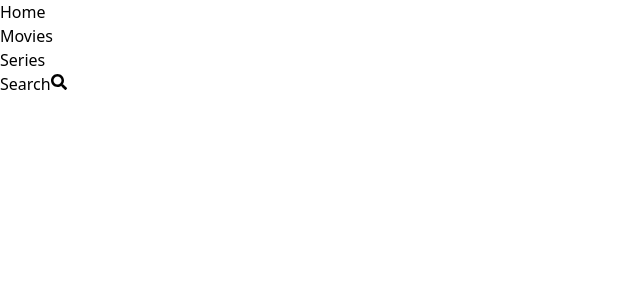
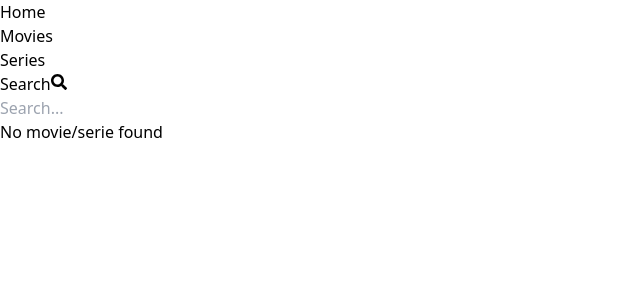
Before and after one commit to ImadOuguaour/StreamShow, a React (Vite) app: page /StreamShow/search/1 in a window 1280 px wide. Shown: the top 300 px of the page, without its empty margins (0-640 px from the left). Built offline with nearby package versions, Linux system fonts and the light colour scheme; no server answers.

Commit message:
change param search from search to media

```diff
--- a/src/App.tsx
+++ b/src/App.tsx
@@ -21,7 +21,7 @@
             <Route element={<Home />} path="/" />
             <Route element={<Movies />} path="/movies" />
             <Route element={<Tv />} path="/series" />
-            <Route element={<Search/>} path='/search' />
+            <Route element={<Search/>} path='/search/:media?' />
           </Routes>
         </Suspense>
     </IntlProvider>
--- a/src/pages/Search/index.tsx
+++ b/src/pages/Search/index.tsx
@@ -10,8 +10,8 @@
 import { clearSearch } from "./SearchSlice";
 
 const Search: React.FC = () => {
-    const [searchParams, setSearchParams] = useSearchParams();
-    const [searchValue, setSearchValue] = useState<string>(() => searchParams.get('search') || '');
+    const [mediaParam, setMediaParam] = useSearchParams();
+    const [searchValue, setSearchValue] = useState<string>(() => mediaParam.get('media') || '');
     const [currentPage, setCurrentPage] = useState(1);
     const { resultSearch, loading, error, totalResults, totalPages } = useAppSelector((state: RootState) => state.search);
     const dispatch = useAppDispatch();
@@ -22,13 +22,13 @@
 
     useEffect(() => {
       if (debouncedSearchValue) {
-          setSearchParams({ search: debouncedSearchValue });
+          setMediaParam({ media: debouncedSearchValue });
       } else {
-          searchParams.delete('search');
-          setSearchParams(searchParams);
+          mediaParam.delete('media');
+          setMediaParam(mediaParam);
           dispatch(clearSearch());
       }
-    }, [debouncedSearchValue, searchParams, setSearchParams, dispatch]);
+    }, [debouncedSearchValue, mediaParam, setMediaParam, dispatch]);
 
     useEffect(() => {
       if (debouncedSearchValue) {
```
